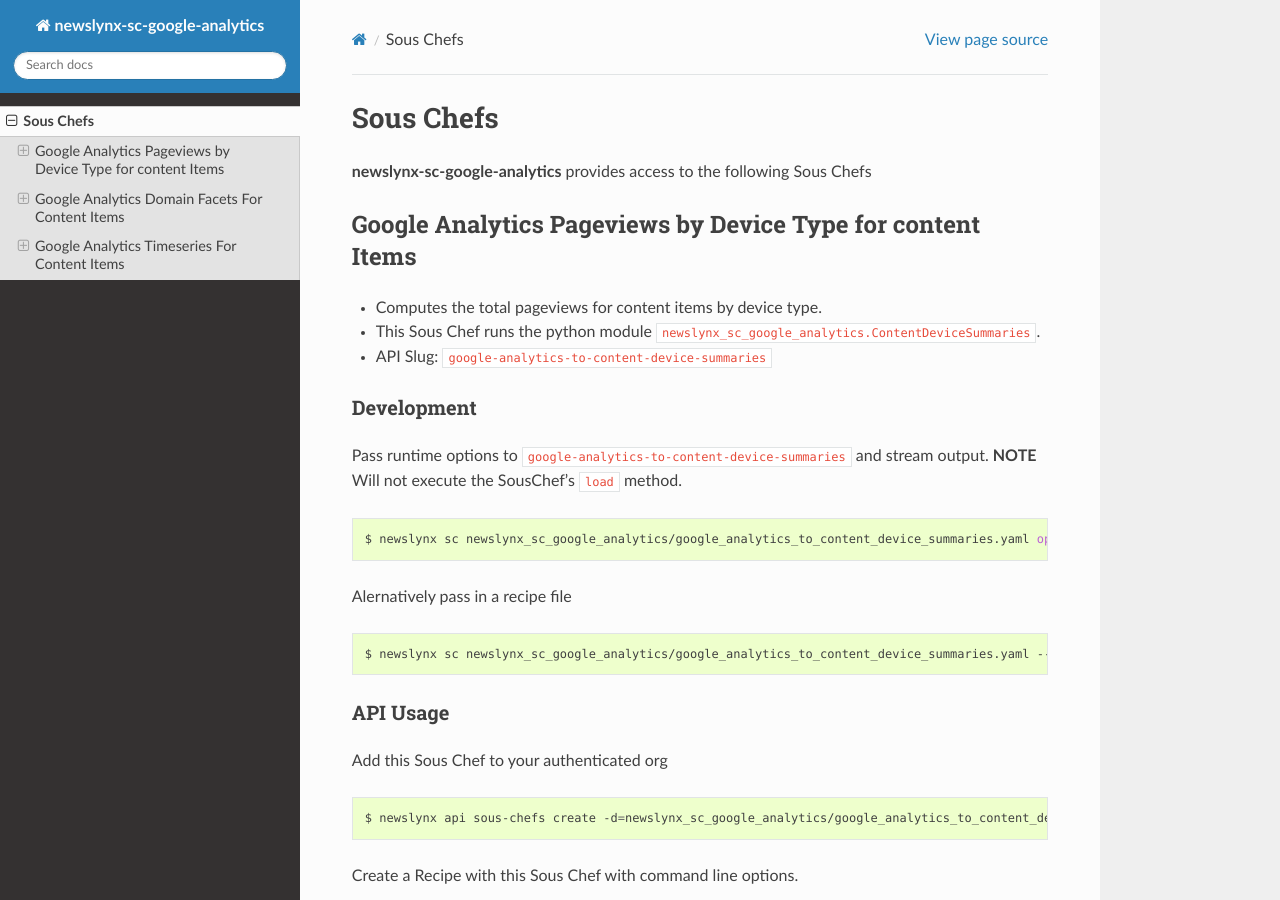
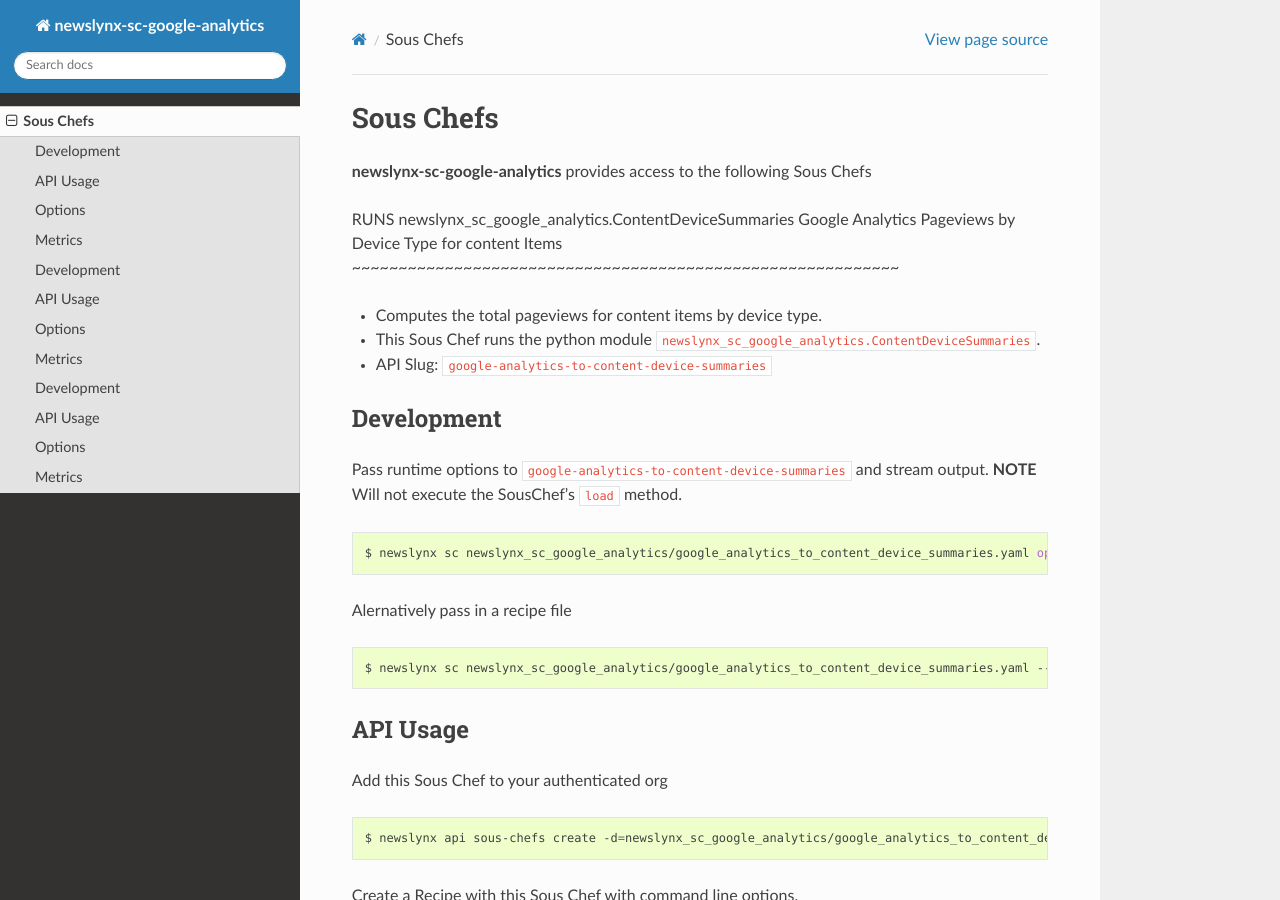
Before and after one commit to newslynx/newslynx-sc-google-analytics, a Sphinx documentation site: the page built from docs/sous-chefs.rst, in a window 1280 px wide and 900 px high. Built offline with Sphinx 7.4.7 and the Read the Docs theme 2.0.0, drawn with Linux system fonts in a browser that asks for light colours; pages that are not in the unit, such as notebooks, are missing from menus; some of the changed text lies outside the part shown.

Commit message:
=Auto update at `date`

```diff
--- a/docs/sous-chefs.rst
+++ b/docs/sous-chefs.rst
@@ -3,6 +3,7 @@
 -------------
 **newslynx-sc-google-analytics** provides access to the following Sous Chefs
 
+RUNS newslynx_sc_google_analytics.ContentDeviceSummaries
 Google Analytics Pageviews by Device Type for content Items
 ~~~~~~~~~~~~~~~~~~~~~~~~~~~~~~~~~~~~~~~~~~~~~~~~~~~~~~~~~~~
 
@@ -156,6 +157,7 @@
 
 
 
+RUNS newslynx_sc_google_analytics.ContentDomainFacets
 Google Analytics Domain Facets For Content Items
 ~~~~~~~~~~~~~~~~~~~~~~~~~~~~~~~~~~~~~~~~~~~~~~~~
 
@@ -296,6 +298,7 @@
 
 
 
+RUNS newslynx_sc_google_analytics.ContentTimeseries
 Google Analytics Timeseries For Content Items
 ~~~~~~~~~~~~~~~~~~~~~~~~~~~~~~~~~~~~~~~~~~~~~
 
```
Also changed, not shown: 2 other files.
